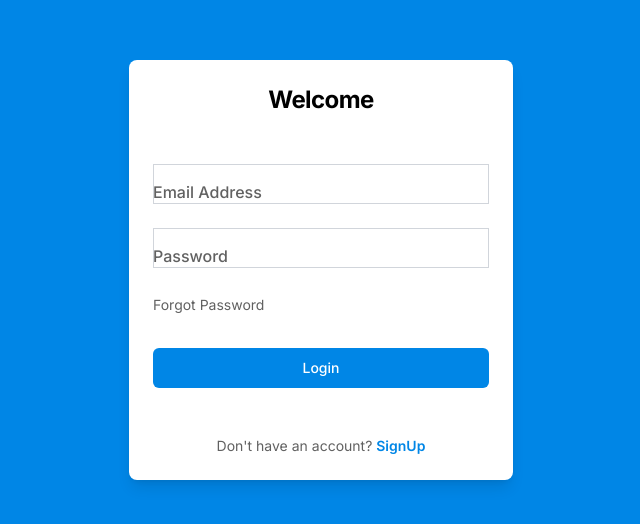
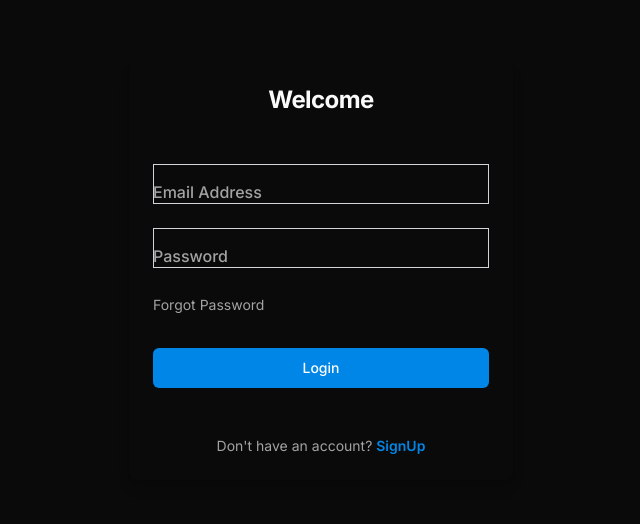
Before and after one commit to SadiqNaizam/mlo-a774-34b7, a React (Vite) app: page / in a window 1280 px wide. Shown: the part 130-654 px from the top of the page, without its empty margins (319-959 px from the left). Built offline with nearby package versions, Linux system fonts and the light colour scheme.

Commit message:
Updated code files: index.css

```diff
--- a/src/index.css
+++ b/src/index.css
@@ -6,32 +6,32 @@
 
 @layer base {
   :root {
-    --background: 205 100% 45.1%;
-    --foreground: 0 0% 0%;
+    --background: 0 0% 3.9%;
+    --foreground: 0 0% 98%;
 
-    --card: 0 0% 100%;
-    --card-foreground: 0 0% 0%;
+    --card: 0 0% 3.9%;
+    --card-foreground: 0 0% 98%;
 
-    --popover: 0 0% 100%;
-    --popover-foreground: 0 0% 0%;
+    --popover: 0 0% 3.9%;
+    --popover-foreground: 0 0% 98%;
 
     --primary: 205 100% 45.1%;
     --primary-foreground: 0 0% 100%;
 
-    --secondary: 210 40% 96.1%;
-    --secondary-foreground: 222.2 47.4% 11.2%;
+    --secondary: 0 0% 14.9%;
+    --secondary-foreground: 0 0% 98%;
 
-    --muted: 210 40% 96.1%;
-    --muted-foreground: 0 0% 38%;
+    --muted: 0 0% 14.9%;
+    --muted-foreground: 0 0% 63.9%;
 
-    --accent: 205 100% 45.1%;
-    --accent-foreground: 0 0% 100%;
+    --accent: 0 0% 14.9%;
+    --accent-foreground: 0 0% 98%;
 
-    --destructive: 0 84.2% 60.2%;
-    --destructive-foreground: 210 40% 98%;
+    --destructive: 0 62.8% 30.6%;
+    --destructive-foreground: 0 0% 98%;
 
-    --border: 205 100% 45.1%;
-    --input: 205 100% 45.1%;
+    --border: 0 0% 14.9%;
+    --input: 0 0% 14.9%;
     --ring: 205 100% 45.1%;
 
     --radius: 0.5rem;
```
